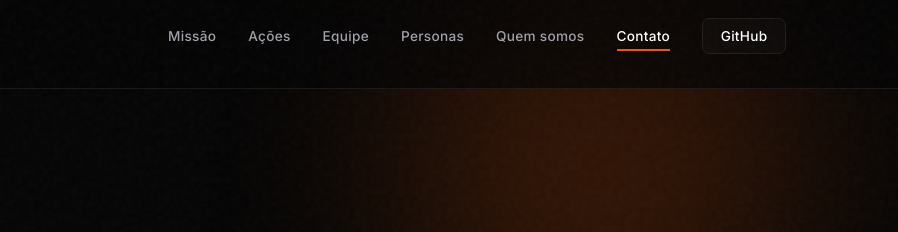
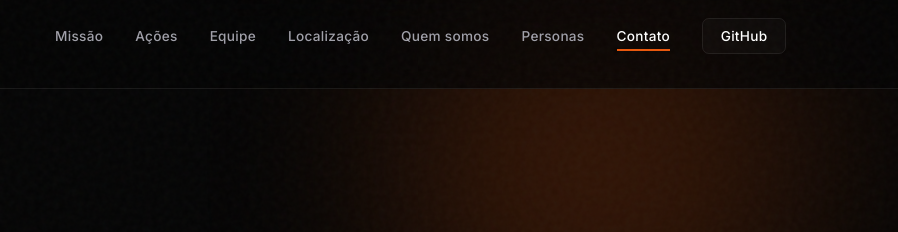
Before and after one commit to dahlinpereira/bnk-appsec, a plain HTML site: page contato.html in a window 1280 px wide. Shown: the top 232 px of the page, 382-1280 px from the left. Drawn offline with nearby package versions, Linux system fonts and the light colour scheme.

Commit message:
fix:navbar arumada

```diff
--- a/contato.html
+++ b/contato.html
@@ -47,8 +47,9 @@
                     <li><a href="index.html#missao">Missão</a></li>
                     <li><a href="index.html#acoes">Ações</a></li>
                     <li><a href="index.html#equipe">Equipe</a></li>
+                    <li><a href="index.html#localizacao">Localização</a></li>
+                    <li><a href="quem-somos.html">Quem somos</a></li>
                     <li><a href="personas.html">Personas</a></li>
-                    <li><a href="quem-somos.html">Quem somos</a></li>
                     <li><a href="contato.html" class="is-active" aria-current="page">Contato</a></li>
                     <li>
                         <a class="btn-outline" href="https://github.com/dahlinpereira/bnk-appsec"
```
Also changed, not shown: personas.html (+2 -1 lines).
